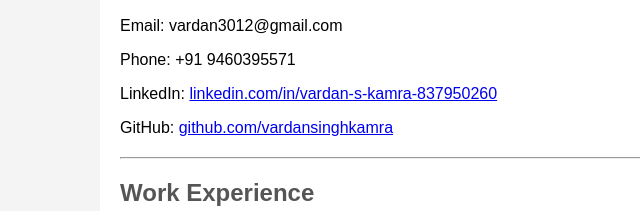
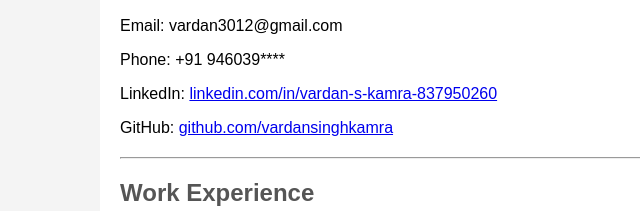
Before and after one commit to vardansinghkamra/second-html, a plain HTML site: page index.html in a window 1280 px wide. Shown: the part 265-476 px from the top of the page, 0-640 px from the left. Drawn offline with Linux system fonts and the light colour scheme.

Commit message:
Update index.html

```diff
--- a/index.html
+++ b/index.html
@@ -75,7 +75,7 @@
         <section class="section">
             <h2>Contact Information</h2>
             <p>Email: vardan3012@gmail.com</p>
-            <p>Phone: +91 9460395571</p>
+            <p>Phone: +91 946039****</p>
             <p>LinkedIn:
             <a href="https://www.linkedin.com/in/vardan-s-kamra-837950260/">linkedin.com/in/vardan-s-kamra-837950260</a>
             </p>
```
